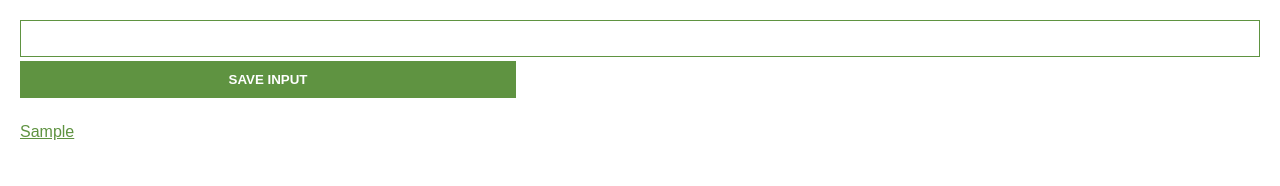
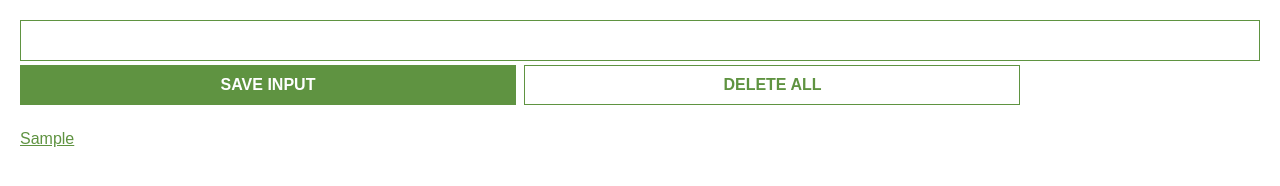
Before and after one commit to AntReyn12/chrome-extension-js, a browser extension: page index.html in a window 1280 px wide. Both pictures are taken after typing "Sample" into the empty fields and a click on the button "SAVE INPUT". Drawn offline with Linux system fonts and the light colour scheme.

Commit message:
optomized the code by passing an argument in the render function

```diff
--- a/css/style.css
+++ b/css/style.css
@@ -17,19 +17,26 @@ body {
 
 input {
   width: 100%;
-  padding: 10px;
+  padding: 12px;
   box-sizing: border-box;
   border: 1px solid #5f9341;
 }
 
 button {
   margin-top: 4px;
+  margin-right: 4px;
   width: 40%;
   padding: 10px 20px;
   background-color: #5f9341;
   color: white;
   border: 1px solid #5f9341;
   font-weight: bold;
+  font-size: 16px;
+}
+
+#delete-btn {
+  background-color: white;
+  color: #5f9341;
 }
 
 ul {
@@ -45,3 +52,7 @@ li {
 a {
   color: #5f9341;
 }
+
+.buttons {
+  flex-direction: row;
+}
--- a/index.html
+++ b/index.html
@@ -14,7 +14,10 @@
   <body>
     <div class="input-section">
       <input type="text" id="input-el" />
-      <button id="input-btn">SAVE INPUT</button>
+      <div class="buttons">
+        <button id="input-btn">SAVE INPUT</button>
+        <button id="delete-btn">DELETE ALL</button>
+      </div>
       <ul id="list-el"></ul>
     </div>
   </body>
--- a/index.js
+++ b/index.js
@@ -1,28 +1,22 @@
 const inputBtn = document.querySelector("#input-btn");
 const inputEl = document.querySelector("#input-el");
+const deleteBtn = document.querySelector("#delete-btn");
 const ulEl = document.querySelector("#list-el");
 let myLeads = [];
 
-let leadsFromLocalStorage = JSON.parse(localStorage.getItem("myLeads"));
+const leadsFromLocalStorage = JSON.parse(localStorage.getItem("myLeads"));
 
 if (leadsFromLocalStorage) {
   myLeads = leadsFromLocalStorage;
-  renderLeads();
+  render(myLeads);
 }
 
-inputBtn.addEventListener("click", function () {
-  myLeads.push(inputEl.value);
-  inputEl.value = "";
-  localStorage.setItem("myLeads", JSON.stringify(myLeads));
-  renderLeads();
-});
-
-function renderLeads() {
+function render(leads) {
   let listItems = "";
-  for (i = 0; i < myLeads.length; i++) {
+  for (i = 0; i < leads.length; i++) {
     listItems += `<li>
                     <a
-                      href= "${myLeads[i]}" target="_blank"> ${myLeads[i]}
+                      href= "${leads[i]}" target="_blank"> ${leads[i]}
                     </a>
                   </li>`;
     //*Another way to create elements*//
@@ -32,3 +26,16 @@ function renderLeads() {
   }
   ulEl.innerHTML = listItems;
 }
+
+inputBtn.addEventListener("click", function () {
+  myLeads.push(inputEl.value);
+  inputEl.value = "";
+  localStorage.setItem("myLeads", JSON.stringify(myLeads));
+  render(myLeads);
+});
+
+deleteBtn.addEventListener("dblclick", function () {
+  myLeads = [];
+  localStorage.clear();
+  render(myLeads);
+});
```
